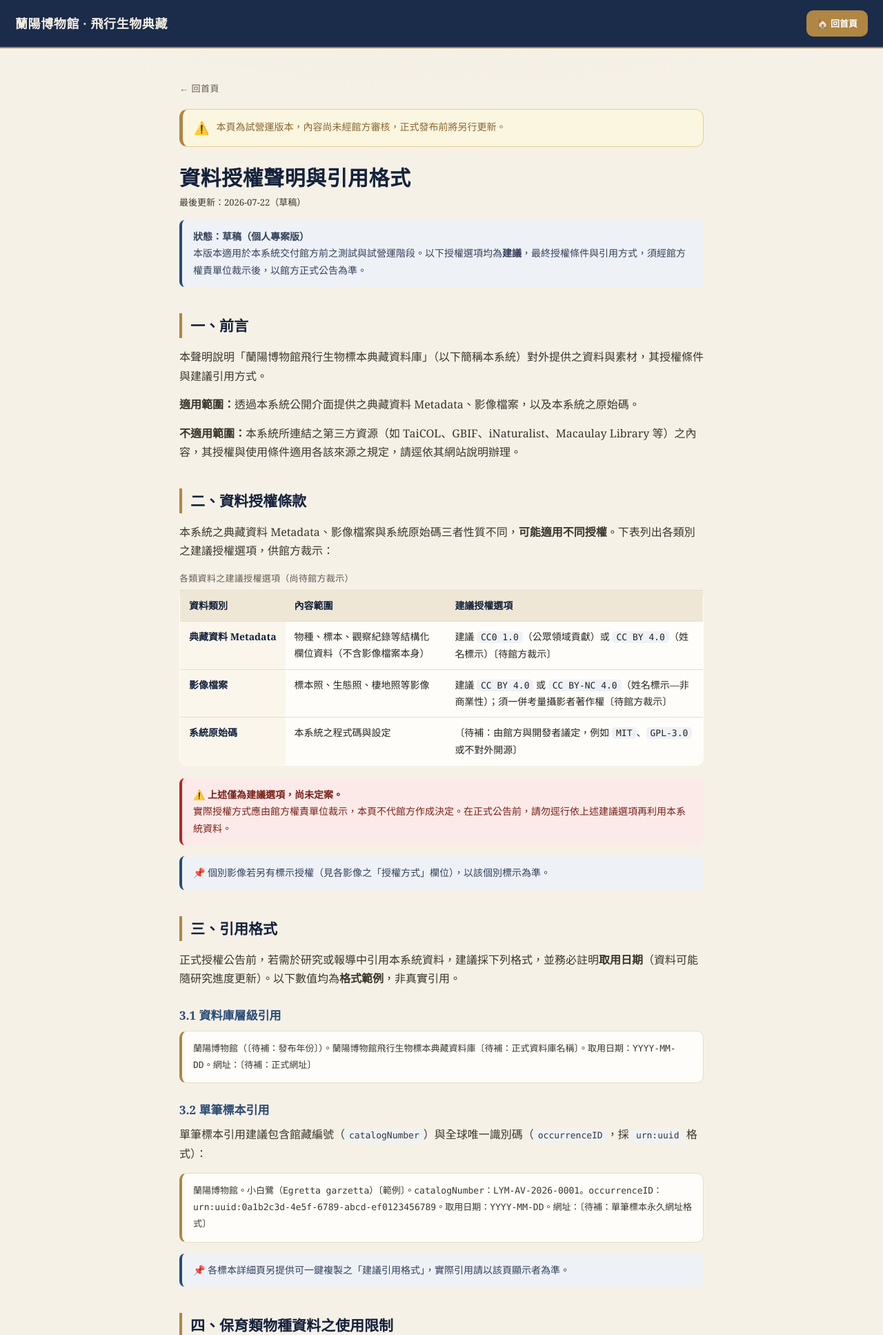
After one commit to Tseng42/lanyang-flying-collection-portfolio, a Django app: page /license/ in a window 1280 px wide. The commit adds this page. Shown: the top 1935 px of the page at 69% size. Run offline with Django 5.2, Linux system fonts and the light colour scheme.

Commit message:
新增「資料授權聲明與引用格式」公開頁（/license/）
- 版型、頁首頁尾與樣式完全比照 /privacy/，頂端同樣加上試營運提示條
- 頁尾導覽列新增「資料授權聲明」，與「隱私權政策」並列
- 內容含前言、資料授權條款（Metadata／影像／原始碼三類，列 CC0／CC BY／
  CC BY-NC 建議選項並標示待館方裁示）、引用格式（資料庫層級與單筆標本，
  單筆含 catalogNumber 與 occurrenceID urn:uuid）、保育類資料使用限制、
  免責聲明、聯絡方式與待補事項清單
- 未確定處一律以〔待補：〕標示，未替館方作成決定

Co-Authored-By: Claude Opus 4.8 <noreply@anthropic.com>

```diff
--- a/collection/templates/collection/base_public.html
+++ b/collection/templates/collection/base_public.html
@@ -299,6 +299,8 @@
   <footer class="site">
     <nav class="site-foot-nav" aria-label="頁尾導覽">
       <a href="{% url 'privacy' %}">隱私權政策</a>
+      ·
+      <a href="{% url 'license' %}">資料授權聲明</a>
     </nav>
     © 蘭陽博物館 飛行生物典藏系統
   </footer>
--- /dev/null
+++ b/collection/templates/collection/license.html
@@ -0,0 +1,183 @@
+{% extends "collection/base_public.html" %}
+
+{% block title %}資料授權聲明與引用格式｜蘭陽博物館飛行生物典藏資料庫{% endblock %}
+
+{% block head_extra %}
+<style>
+  /* 資料授權頁：沿用與隱私權政策頁完全一致的版面與樣式 */
+  .policy-doc{ max-width:760px; margin:0 auto; }
+  .policy-doc h1{ font-size:30px; margin-bottom:6px; }
+  .policy-doc h2{ font-family:var(--serif); font-size:21px; color:var(--navy-ink); font-weight:700;
+                  margin:38px 0 14px; border-left:4px solid var(--gold); padding-left:12px; }
+  .policy-doc h3{ font-family:var(--serif); font-size:17px; color:var(--navy-2); font-weight:700;
+                  margin:24px 0 8px; }
+  .policy-doc p{ margin:0 0 14px; color:#3a352d; }
+  .policy-doc ul{ margin:0 0 14px; padding-left:22px; }
+  .policy-doc li{ margin:5px 0; }
+  .policy-updated{ color:var(--muted); font-size:13px; margin:0 0 8px; }
+
+  /* 草稿提示橫幅：明顯但不干擾閱讀 */
+  .draft-banner{ display:flex; gap:10px; align-items:flex-start;
+                 background:#fbf6df; border:1px solid #e6cf8a; border-left:5px solid var(--gold);
+                 color:var(--gold-dk); border-radius:12px; padding:13px 16px; margin:0 0 26px;
+                 font-size:14px; line-height:1.7; }
+  .draft-banner .ico{ font-size:18px; line-height:1.5; }
+
+  /* 政策內文表格 */
+  .policy-doc table{ width:100%; border-collapse:collapse; margin:6px 0 18px;
+                     font-size:14px; background:var(--paper);
+                     border:1px solid var(--bd); border-radius:12px; overflow:hidden; }
+  .policy-doc caption{ text-align:left; font-size:13px; color:var(--muted);
+                       margin-bottom:6px; letter-spacing:.3px; }
+  .policy-doc th, .policy-doc td{ text-align:left; padding:10px 13px;
+                                  border-bottom:1px solid var(--bd); vertical-align:top; }
+  .policy-doc thead th{ background:var(--sand); color:var(--navy-ink); font-weight:700; }
+  .policy-doc tbody th{ background:#faf6ec; color:var(--navy-ink); font-weight:600;
+                        white-space:nowrap; }
+  .policy-doc tbody tr:last-child th, .policy-doc tbody tr:last-child td{ border-bottom:none; }
+  .policy-doc code{ font-family:"SFMono-Regular",Consolas,Menlo,monospace; font-size:13px;
+                    background:#eef2f7; padding:1px 6px; border-radius:5px; }
+
+  /* 說明／警語區塊（對應 md 的 blockquote） */
+  .policy-note{ background:#eef2f7; border-left:4px solid var(--navy-2); border-radius:8px;
+                padding:12px 16px; margin:0 0 16px; color:#33405a; font-size:14px; line-height:1.75; }
+  .policy-note.warn{ background:#fbeae8; border-left-color:var(--c-endangered); color:#7a2019; }
+  .policy-note strong{ color:inherit; }
+
+  /* 引用範例：沿用色票的等寬區塊，方便使用者整段複製 */
+  .cite-example{ background:var(--paper); border:1px solid var(--bd); border-left:4px solid var(--gold);
+                 border-radius:10px; padding:13px 16px; margin:0 0 16px;
+                 font-family:"SFMono-Regular",Consolas,Menlo,monospace; font-size:13px;
+                 line-height:1.85; color:#3a352d; white-space:pre-wrap; word-break:break-word; }
+
+  /* 待補事項清單：明顯視覺區隔，一眼看出尚未完成 */
+  .todo-block{ background:#fff8e6; border:2px dashed #d9a441; border-radius:14px;
+               padding:18px 20px; margin:14px 0 8px; }
+  .todo-block .todo-flag{ display:inline-block; background:var(--gold); color:#fff;
+                          font-size:12px; font-weight:700; letter-spacing:.5px;
+                          border-radius:999px; padding:3px 12px; margin-bottom:10px; }
+  .todo-list{ list-style:none; padding-left:0; margin:6px 0 0; }
+  .todo-list li{ position:relative; padding-left:30px; margin:8px 0; color:#5a4a25; }
+  .todo-list li::before{ content:"☐"; position:absolute; left:2px; top:-1px;
+                         font-size:18px; color:var(--gold-dk); }
+
+  @media (max-width:640px){
+    .policy-doc h1{ font-size:24px; }
+    /* 表格在窄螢幕可橫向捲動，避免擠壓 */
+    .policy-doc table{ display:block; overflow-x:auto; white-space:normal; }
+  }
+</style>
+{% endblock %}
+
+{% block content %}
+<article class="policy-doc">
+  <a class="backlink" href="{% url 'home' %}">← 回首頁</a>
+
+  <!-- 草稿提示橫幅（頁面附加說明，非聲明內文） -->
+  <div class="draft-banner" role="note">
+    <span class="ico" aria-hidden="true">⚠️</span>
+    <span>本頁為試營運版本，內容尚未經館方審核，正式發布前將另行更新。</span>
+  </div>
+
+  <h1>資料授權聲明與引用格式</h1>
+  <p class="policy-updated">最後更新：2026-07-22（草稿）</p>
+
+  <div class="policy-note">
+    <strong>狀態：草稿（個人專案版）</strong><br>
+    本版本適用於本系統交付館方前之測試與試營運階段。以下授權選項均為<strong>建議</strong>，最終授權條件與引用方式，須經館方權責單位裁示後，以館方正式公告為準。
+  </div>
+
+  <h2>一、前言</h2>
+  <p>本聲明說明「蘭陽博物館飛行生物標本典藏資料庫」（以下簡稱本系統）對外提供之資料與素材，其授權條件與建議引用方式。</p>
+  <p><strong>適用範圍：</strong>透過本系統公開介面提供之典藏資料 Metadata、影像檔案，以及本系統之原始碼。</p>
+  <p><strong>不適用範圍：</strong>本系統所連結之第三方資源（如 TaiCOL、GBIF、iNaturalist、Macaulay Library 等）之內容，其授權與使用條件適用各該來源之規定，請逕依其網站說明辦理。</p>
+
+  <h2>二、資料授權條款</h2>
+  <p>本系統之典藏資料 Metadata、影像檔案與系統原始碼三者性質不同，<strong>可能適用不同授權</strong>。下表列出各類別之建議授權選項，供館方裁示：</p>
+  <table>
+    <caption>各類資料之建議授權選項（尚待館方裁示）</caption>
+    <thead>
+      <tr><th scope="col">資料類別</th><th scope="col">內容範圍</th><th scope="col">建議授權選項</th></tr>
+    </thead>
+    <tbody>
+      <tr>
+        <th scope="row">典藏資料 Metadata</th>
+        <td>物種、標本、觀察紀錄等結構化欄位資料（不含影像檔案本身）</td>
+        <td>建議 <code>CC0 1.0</code>（公眾領域貢獻）或 <code>CC BY 4.0</code>（姓名標示）〔待館方裁示〕</td>
+      </tr>
+      <tr>
+        <th scope="row">影像檔案</th>
+        <td>標本照、生態照、棲地照等影像</td>
+        <td>建議 <code>CC BY 4.0</code> 或 <code>CC BY-NC 4.0</code>（姓名標示—非商業性）；須一併考量攝影者著作權〔待館方裁示〕</td>
+      </tr>
+      <tr>
+        <th scope="row">系統原始碼</th>
+        <td>本系統之程式碼與設定</td>
+        <td>〔待補：由館方與開發者議定，例如 <code>MIT</code>、<code>GPL-3.0</code> 或不對外開源〕</td>
+      </tr>
+    </tbody>
+  </table>
+  <div class="policy-note warn">
+    <strong>⚠️ 上述僅為建議選項，尚未定案。</strong><br>
+    實際授權方式應由館方權責單位裁示，本頁不代館方作成決定。在正式公告前，請勿逕行依上述建議選項再利用本系統資料。
+  </div>
+  <div class="policy-note">
+    📌 個別影像若另有標示授權（見各影像之「授權方式」欄位），以該個別標示為準。
+  </div>
+
+  <h2>三、引用格式</h2>
+  <p>正式授權公告前，若需於研究或報導中引用本系統資料，建議採下列格式，並務必註明<strong>取用日期</strong>（資料可能隨研究進度更新）。以下數值均為<strong>格式範例</strong>，非真實引用。</p>
+
+  <h3>3.1 資料庫層級引用</h3>
+  <div class="cite-example">蘭陽博物館（〔待補：發布年份〕）。蘭陽博物館飛行生物標本典藏資料庫〔待補：正式資料庫名稱〕。取用日期：YYYY-MM-DD。網址：〔待補：正式網址〕</div>
+
+  <h3>3.2 單筆標本引用</h3>
+  <p>單筆標本引用建議包含館藏編號（<code>catalogNumber</code>）與全球唯一識別碼（<code>occurrenceID</code>，採 <code>urn:uuid</code> 格式）：</p>
+  <div class="cite-example">蘭陽博物館。小白鷺（Egretta garzetta）〔範例〕。catalogNumber：LYM-AV-2026-0001。occurrenceID：urn:uuid:0a1b2c3d-4e5f-6789-abcd-ef0123456789。取用日期：YYYY-MM-DD。網址：〔待補：單筆標本永久網址格式〕</div>
+  <div class="policy-note">
+    📌 各標本詳細頁另提供可一鍵複製之「建議引用格式」，實際引用請以該頁顯示者為準。
+  </div>
+
+  <h2>四、保育類物種資料之使用限制</h2>
+  <p>本節呼應〈隱私權與資料使用政策〉第四節（保育類物種資料之特別處理）。再利用本系統資料時，須遵守下列限制：</p>
+  <ol>
+    <li><strong>座標模糊化</strong>　依《野生動物保育法》公告之保育類野生動物，其地點座標於公開介面一律模糊化至<strong>縣市層級</strong>；引用或再利用時不得試圖還原或推導其精確棲地位置。</li>
+    <li><strong>分級檢視</strong>　完整之地理資訊僅提供經審核之研究人員於登入後查閱，並留存查閱紀錄。</li>
+    <li><strong>研究用途申請</strong>　研究人員如需取得精確地理資料，請依〈隱私權與資料使用政策〉第八節之聯絡方式提出申請，並說明研究目的與資料使用範圍。</li>
+  </ol>
+  <p>相關細節請參閱 <a href="{% url 'privacy' %}">隱私權與資料使用政策</a>。</p>
+
+  <h2>五、免責聲明</h2>
+  <ul>
+    <li>本系統部分標本<strong>仍在鑑定中</strong>，其分類資訊（學名、鑑定狀態、分類階層等）<strong>可能隨研究進度更新或修訂</strong>。</li>
+    <li>引用時請註明取用日期，並自行留意所引用之資料可能已有更新。</li>
+    <li>本系統盡力維護資料之正確性與完整性，惟不就其正確性、完整性或適用於特定用途作任何明示或默示之保證。</li>
+  </ul>
+
+  <h2>六、聯絡方式</h2>
+  <p>如對本聲明之授權條款或引用方式有任何疑問，請聯繫：</p>
+  <p>
+    〔待補：授權與引用相關聯絡窗口名稱〕<br>
+    〔待補：電子郵件〕<br>
+    〔待補：聯絡電話〕
+  </p>
+  <div class="policy-note">
+    📌 涉及個人資料之查詢或權利行使，請另依〈隱私權與資料使用政策〉第八節辦理。
+  </div>
+
+  <h2>七、待補事項清單</h2>
+  <div class="todo-block" role="group" aria-label="待補事項清單（尚未完成）">
+    <span class="todo-flag">尚未完成</span>
+    <div class="policy-note" style="margin-bottom:12px;">以下項目須於正式發布前由館方確認，發布時請刪除本節。</div>
+    <ul class="todo-list">
+      <li>由館方裁示典藏資料 Metadata、影像檔案、系統原始碼三者之正式授權條款</li>
+      <li>確認影像檔案之攝影者著作權歸屬與授權範圍</li>
+      <li>補齊正式資料庫名稱、發布年份、正式網址，以及單筆標本永久網址格式</li>
+      <li>確認單筆標本引用是否以 occurrenceID（urn:uuid）作為對外永久識別碼</li>
+      <li>補齊第六節之授權與引用聯絡窗口資訊</li>
+      <li>與〈隱私權與資料使用政策〉之保育類資料條款交叉核對，確保用語一致</li>
+      <li>經館方權責單位（如秘書室、資訊單位或法制窗口）審核後正式發布</li>
+    </ul>
+  </div>
+</article>
+{% endblock %}
--- a/collection/urls.py
+++ b/collection/urls.py
@@ -7,6 +7,7 @@ from . import views
 urlpatterns = [
     path("", views.home, name="home"),
     path("privacy/", views.privacy_policy, name="privacy"),
+    path("license/", views.data_license, name="license"),
     path("stats/", views.public_stats_view, name="public_stats"),
     path("admin-stats/", views.staff_stats_view, name="staff_stats"),
     path("go-home/", views.go_home, name="go_home"),
--- a/collection/views.py
+++ b/collection/views.py
@@ -151,6 +151,11 @@ def home(request):
 def privacy_policy(request):
     """隱私權政策頁（試營運草稿版）；內容為靜態轉檔，無需資料庫查詢。"""
     return render(request, "collection/privacy.html")
+
+
+def data_license(request):
+    """資料授權聲明與引用格式頁（試營運草稿版）；靜態內容，無需資料庫查詢。"""
+    return render(request, "collection/license.html")
 
 
 def _filtered_species(request):
```
